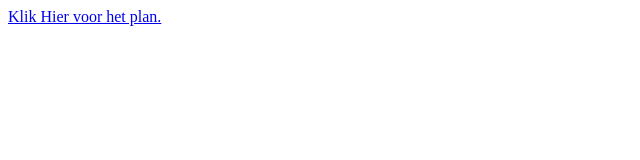
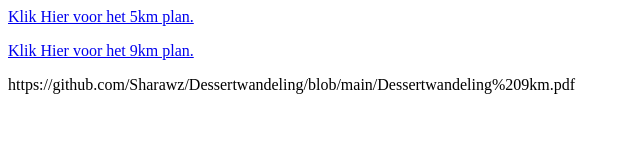
Before and after one commit to Sharawz/Dessertwandeling, a plain HTML site: page index.html in a window 1280 px wide. Shown: the whole page, without its empty margins (0-640 px from the left). Drawn offline with Linux system fonts and the light colour scheme.

Commit message:
Update index.html

```diff
--- a/index.html
+++ b/index.html
@@ -1,3 +1,5 @@
 <html>
-  <p><a href="Dessertwandeling-5km-1.pdf">Klik Hier voor het plan.</a></p>
+  <p><a href="Dessertwandeling-5km-1.pdf">Klik Hier voor het 5km plan.</a></p>
+  <p><a href="Dessertwandeling-5km-1.pdf">Klik Hier voor het 9km plan.</a></p>
+  https://github.com/Sharawz/Dessertwandeling/blob/main/Dessertwandeling%209km.pdf
 </html>
```
